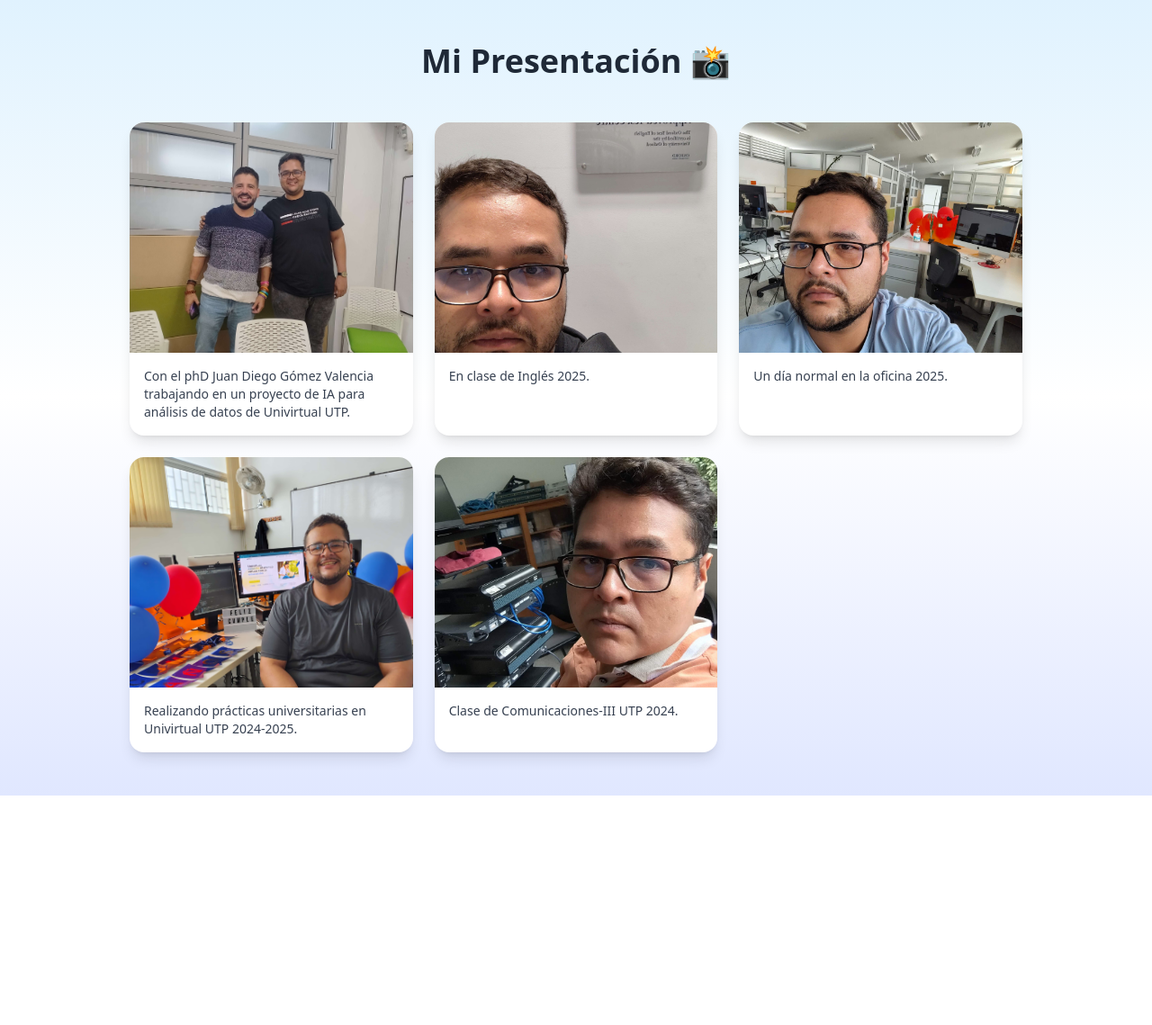
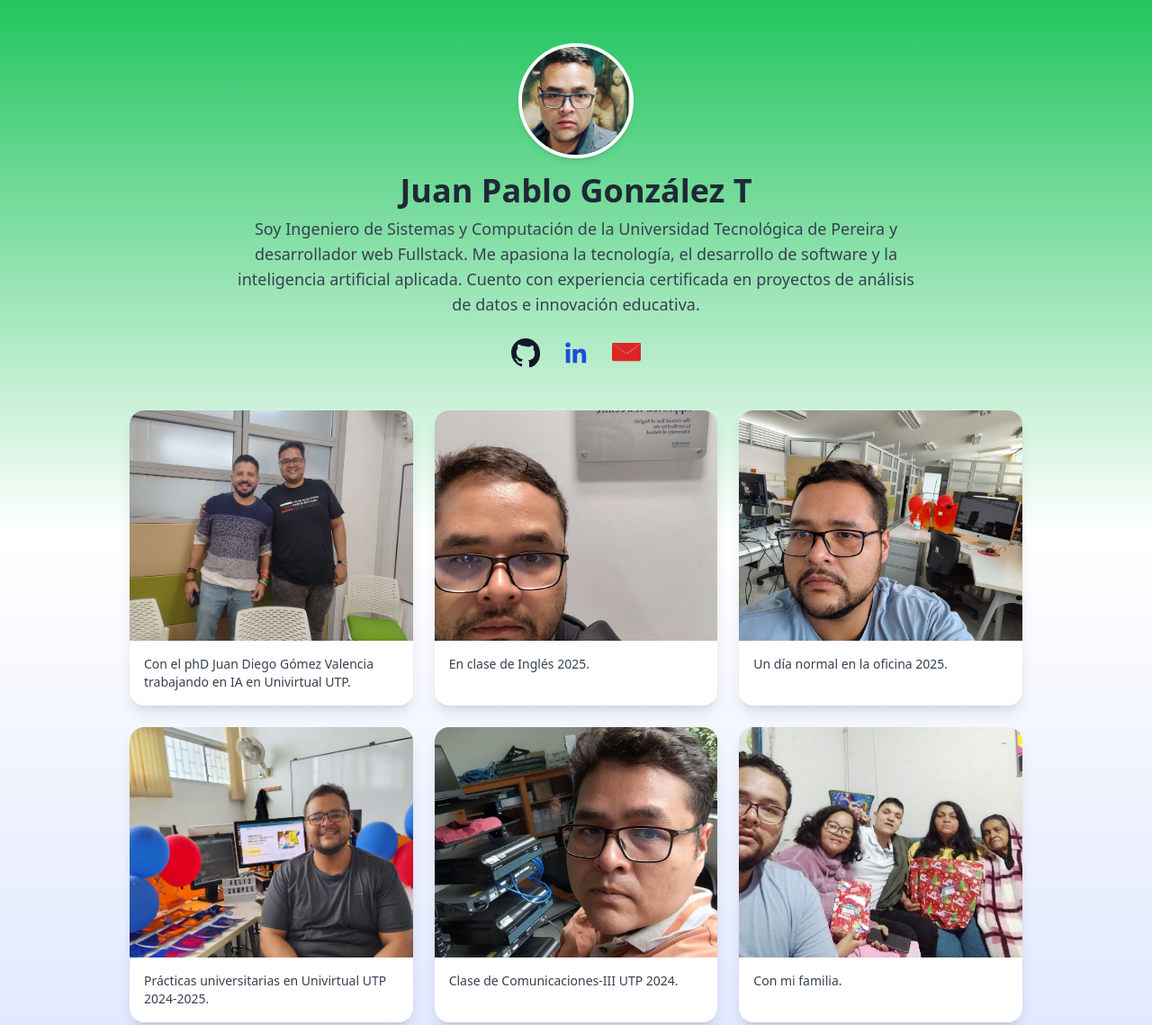
Before and after one commit to juanpablogt/juanpablogt.github.io, a plain HTML site: page docs/index.html in a window 1280 px wide. Shown: the top 1139 px of the page at 90% size. Before the commit the page ends 884 px from the top, so only its background shows below. Drawn offline with nearby package versions, Linux system fonts and the light colour scheme.

Commit message:
pagina de presentacion actualizacion

```diff
--- a/docs/index.html
+++ b/docs/index.html
@@ -4,10 +4,9 @@
 <head>
   <meta charset="UTF-8" />
   <meta name="viewport" content="width=device-width, initial-scale=1.0" />
-  <title>Galería de Presentación</title>
+  <title>JuanP. González</title>
   <script src="https://cdn.tailwindcss.com"></script>
   <style>
-    /* Animación para aparecer las imágenes */
     .reveal {
       opacity: 0;
       transform: translateY(20px);
@@ -18,53 +17,125 @@
       opacity: 1;
       transform: translateY(0);
     }
+
+    .modal {
+      display: none;
+    }
+
+    .modal.active {
+      display: flex;
+    }
   </style>
 </head>
 
-<body class="bg-gradient-to-b from-sky-100 via-white to-indigo-100 min-h-screen text-gray-800">
+<body class="bg-gradient-to-b from-green-500 via-white to-indigo-100 min-h-screen text-gray-800">
   <main class="max-w-5xl mx-auto px-4 py-12">
-    <h1 class="text-4xl font-bold text-center mb-12">Mi Presentación 📸</h1>
+        <!-- Imagen de perfil -->
+        <div class="flex justify-center mb-4">
+          <img src="./imagenes/photo7.jpeg" alt="Foto de perfil"
+            class="w-32 h-32 rounded-full object-cover border-4 border-white shadow-md" />
+        </div>
 
+        <!-- Nombre y descripción -->
+        <h1 class="text-4xl font-bold text-center mb-2">Juan Pablo González T</h1>
+        <p class="text-center text-lg max-w-3xl mx-auto mb-6 text-gray-700">
+          Soy Ingeniero de Sistemas y Computación de la Universidad Tecnológica de Pereira y desarrollador web Fullstack. Me apasiona la tecnología, el desarrollo de software y la inteligencia artificial aplicada. Cuento con experiencia certificada en proyectos de análisis de datos e innovación educativa.
+        </p>
+
+        <!-- Redes sociales -->
+        <!-- Íconos de redes sociales -->
+    <div class="flex justify-center gap-6 mb-12">
+      <!-- GitHub -->
+      <a href="https://github.com/juanpablogt" target="_blank" class="hover:scale-110 transition-transform">
+        <svg class="w-8 h-8 text-gray-900 hover:text-gray-700" fill="currentColor" viewBox="0 0 24 24">
+          <path
+            d="M12 0C5.37 0 0 5.37 0 12a12 12 0 008.205 11.387c.6.11.82-.26.82-.577v-2.014c-3.338.727-4.04-1.61-4.04-1.61-.546-1.38-1.333-1.747-1.333-1.747-1.09-.745.084-.73.084-.73 1.205.084 1.838 1.24 1.838 1.24 1.07 1.834 2.807 1.304 3.492.996.11-.775.42-1.305.76-1.605-2.665-.3-5.467-1.332-5.467-5.93 0-1.31.47-2.38 1.235-3.22-.135-.302-.54-1.515.105-3.16 0 0 1.005-.322 3.3 1.23A11.49 11.49 0 0112 6.8c1.02.005 2.045.14 3.005.41 2.28-1.55 3.285-1.23 3.285-1.23.645 1.645.24 2.858.12 3.16.765.84 1.23 1.91 1.23 3.22 0 4.61-2.805 5.625-5.475 5.92.435.375.81 1.105.81 2.23v3.305c0 .32.21.694.825.575A12.01 12.01 0 0024 12c0-6.63-5.37-12-12-12z" />
+        </svg>
+      </a>
+
+      <!-- LinkedIn -->
+      <a href="https://www.linkedin.com/in/juan-pablo-gonzalez-trejos-90025b337/" target="_blank" class="hover:scale-110 transition-transform">
+        <svg class="w-8 h-8 text-blue-700 hover:text-blue-800" fill="currentColor" viewBox="0 0 24 24">
+          <path
+            d="M20.447 20.452h-3.554V14.86c0-1.333-.024-3.052-1.86-3.052-1.86 0-2.145 1.452-2.145 2.952v5.692H9.334V9h3.414v1.56h.05c.476-.9 1.634-1.845 3.364-1.845 3.594 0 4.257 2.364 4.257 5.437v6.3zM5.337 7.433a2.062 2.062 0 01-2.063-2.06c0-1.138.924-2.062 2.063-2.062 1.137 0 2.06.924 2.06 2.062a2.062 2.062 0 01-2.06 2.06zm1.778 13.019H3.558V9h3.557v11.452z" />
+        </svg>
+      </a>
+
+      <!-- Correo -->
+      <a href="mailto:juapabgonzalez@utp.edu.co" class="hover:scale-110 transition-transform">
+        <svg class="w-8 h-8 text-red-600 hover:text-red-700" fill="currentColor" viewBox="0 0 24 24">
+          <path
+            d="M12 12.713l-11.99-8.48C.002 4.097.49 3.75 1 3.75h22c.51 0 .998.347 1.01.482L12 12.713zm12-8.217v13.004c0 .827-.673 1.5-1.5 1.5h-21c-.827 0-1.5-.673-1.5-1.5V4.496l11.285 7.987a1.5 1.5 0 001.715 0L24 4.496z" />
+        </svg>
+      </a>
+    </div>
+
+
+    <!-- Galería -->
     <section class="grid gap-6 grid-cols-1 sm:grid-cols-2 lg:grid-cols-3">
-      <!-- Repite esta estructura para cada imagen -->
-      <figure class="bg-white rounded-2xl shadow-lg overflow-hidden transform transition hover:scale-105 reveal">
+      <!-- Imagen individual -->
+      <figure
+        class="bg-white rounded-2xl shadow-lg overflow-hidden transform transition hover:scale-105 reveal cursor-pointer"
+        onclick="openModal('./imagenes/photo1.jpg')">
         <img src="./imagenes/photo1.jpg" alt="photo1JP" class="w-full h-64 object-cover">
         <figcaption class="p-4 text-sm text-gray-700">
-          Con el phD Juan Diego Gómez Valencia trabajando en un proyecto de IA para análisis de datos de Univirtual UTP.
+          Con el phD Juan Diego Gómez Valencia trabajando en IA en Univirtual UTP.
         </figcaption>
       </figure>
 
-      <figure class="bg-white rounded-2xl shadow-lg overflow-hidden transform transition hover:scale-105 reveal">
+      <figure class="bg-white rounded-2xl shadow-lg overflow-hidden transform transition hover:scale-105 reveal cursor-pointer"
+        onclick="openModal('./imagenes/photo2.jpg')">
         <img src="./imagenes/photo2.jpg" alt="photo2JP" class="w-full h-64 object-cover">
         <figcaption class="p-4 text-sm text-gray-700">
           En clase de Inglés 2025.
         </figcaption>
       </figure>
 
-      <figure class="bg-white rounded-2xl shadow-lg overflow-hidden transform transition hover:scale-105 reveal">
+      <figure class="bg-white rounded-2xl shadow-lg overflow-hidden transform transition hover:scale-105 reveal cursor-pointer"
+        onclick="openModal('./imagenes/photo3.jpg')">
         <img src="./imagenes/photo3.jpg" alt="photo3JP" class="w-full h-64 object-cover">
         <figcaption class="p-4 text-sm text-gray-700">
           Un día normal en la oficina 2025.
         </figcaption>
       </figure>
 
-      <figure class="bg-white rounded-2xl shadow-lg overflow-hidden transform transition hover:scale-105 reveal">
+      <figure class="bg-white rounded-2xl shadow-lg overflow-hidden transform transition hover:scale-105 reveal cursor-pointer"
+        onclick="openModal('./imagenes/photo4.jpg')">
         <img src="./imagenes/photo4.jpg" alt="photo4JP" class="w-full h-64 object-cover">
         <figcaption class="p-4 text-sm text-gray-700">
-          Realizando prácticas universitarias en Univirtual UTP 2024-2025.
+          Prácticas universitarias en Univirtual UTP 2024-2025.
         </figcaption>
       </figure>
 
-      <figure class="bg-white rounded-2xl shadow-lg overflow-hidden transform transition hover:scale-105 reveal">
+      <figure class="bg-white rounded-2xl shadow-lg overflow-hidden transform transition hover:scale-105 reveal cursor-pointer"
+        onclick="openModal('./imagenes/photo5.jpg')">
         <img src="./imagenes/photo5.jpg" alt="photo5JP" class="w-full h-64 object-cover">
         <figcaption class="p-4 text-sm text-gray-700">
           Clase de Comunicaciones-III UTP 2024.
         </figcaption>
       </figure>
+
+      <figure class="bg-white rounded-2xl shadow-lg overflow-hidden transform transition hover:scale-105 reveal cursor-pointer"
+        onclick="openModal('./imagenes/photo6.jpg')">
+        <img src="./imagenes/photo6.jpg" alt="photo6JP" class="w-full h-64 object-cover">
+        <figcaption class="p-4 text-sm text-gray-700">
+          Con mi familia.
+        </figcaption>
+      </figure>
     </section>
   </main>
 
-  <!-- JS para animar imágenes al hacer scroll -->
+  <!-- MODAL -->
+  <div id="imageModal"
+    class="modal fixed inset-0 bg-black bg-opacity-70 items-center justify-center z-50 p-4">
+    <div class="relative bg-white p-4 rounded-lg max-w-2xl w-full">
+      <button onclick="closeModal()"
+        class="absolute top-2 right-2 text-gray-600 hover:text-red-500 text-xl font-bold">✕</button>
+      <img id="modalImage" src="" alt="Imagen ampliada" class="w-full max-h-[80vh] object-contain rounded-md" />
+    </div>
+  </div>
+
+  <!-- JS: scroll reveal + modal -->
   <script>
     const reveals = document.querySelectorAll(".reveal");
 
@@ -80,6 +151,16 @@
 
     window.addEventListener("scroll", revealOnScroll);
     window.addEventListener("load", revealOnScroll);
+
+    // Modal
+    function openModal(imgSrc) {
+      document.getElementById("modalImage").src = imgSrc;
+      document.getElementById("imageModal").classList.add("active");
+    }
+
+    function closeModal() {
+      document.getElementById("imageModal").classList.remove("active");
+    }
   </script>
 </body>
 
```
Also changed, not shown: docs/imagenes/photo6.jpg (added), docs/imagenes/photo7.jpeg (added).
